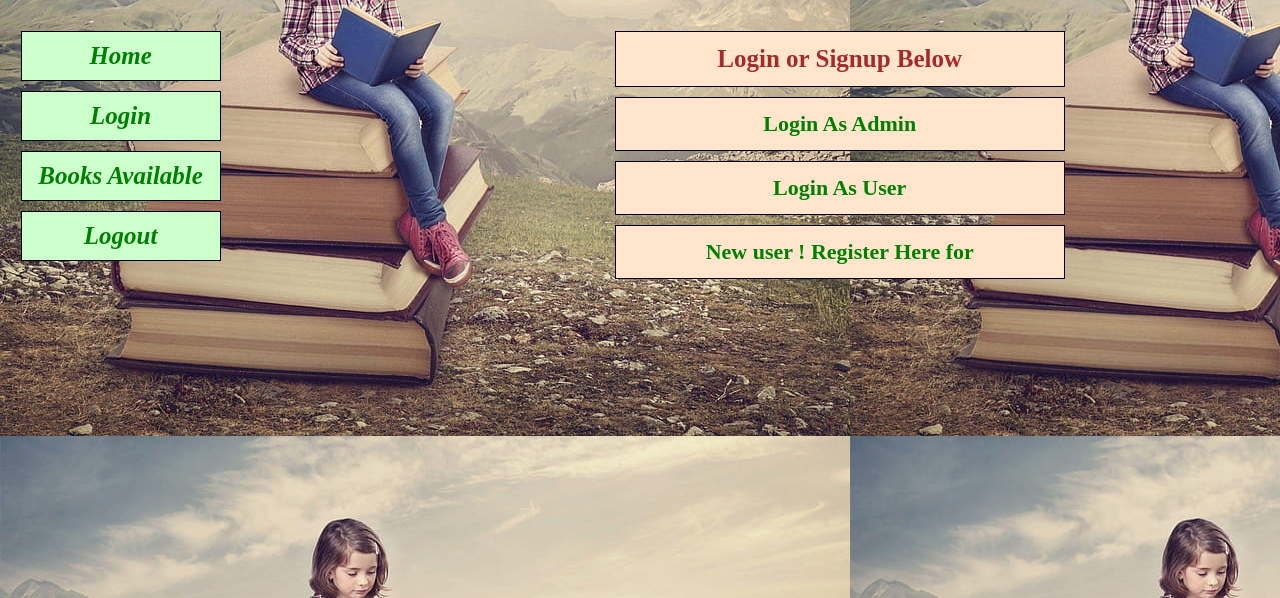
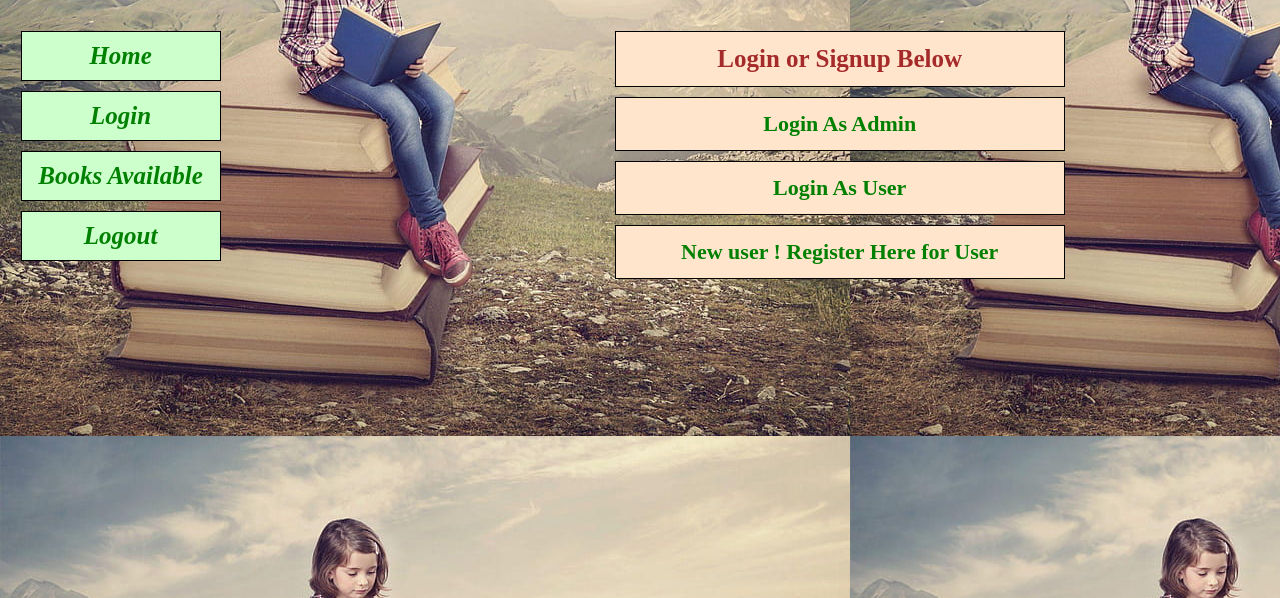
Before and after one commit to purusothamnaidum/onlinebookstoreapp, a plain HTML site: page WebContent/index.html in a window 1280 px wide. Shown: the part 202-800 px from the top of the page. Drawn offline with Linux system fonts and the light colour scheme.

Commit message:
Update index.html

```diff
--- a/WebContent/index.html
+++ b/WebContent/index.html
@@ -114,7 +114,7 @@
 	</table>
 	<table class="tab green">
 		<tr>
-			<td><a href="UserRegister.html">New user ! Register Here for </a></td>
+			<td><a href="UserRegister.html">New user ! Register Here for User </a></td>
 		</tr>
 	</table>
 
```
